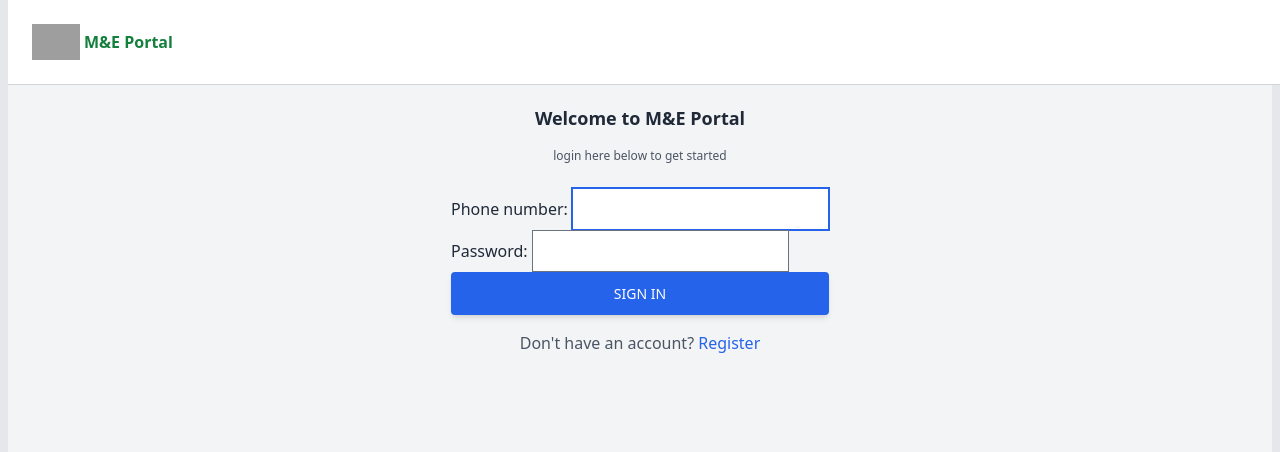
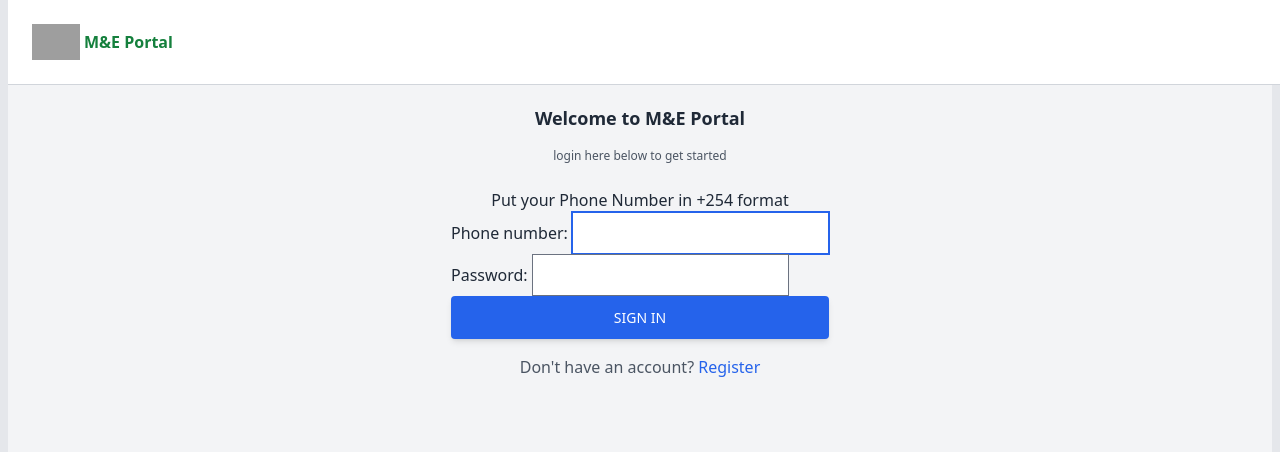
Before and after one commit to geoffreynyaga/KTDA, a Django app: page /accounts/login/ in a window 1280 px wide. Shown: the top 452 px of the page. Run offline with Django 4.2, Linux system fonts and the light colour scheme; style sheets or scripts are compiled from the project's sources; some libraries are stand-ins or nearby versions; grey boxes are pictures that could not be loaded.

Commit message:
login help text

```diff
--- a/templates/accounts/login.html
+++ b/templates/accounts/login.html
@@ -12,6 +12,9 @@
         <div class="flex flex-col items-center justify-center mt-6 text-gray-800 ">
             <form method="post">
                 {% csrf_token %}
+                <p class="text-center">
+                    Put your Phone Number in <span>+254 format</span>
+                </p>
                 {{ form | crispy }}
                 <!-- Submit button -->
                 <button type="submit"
```
